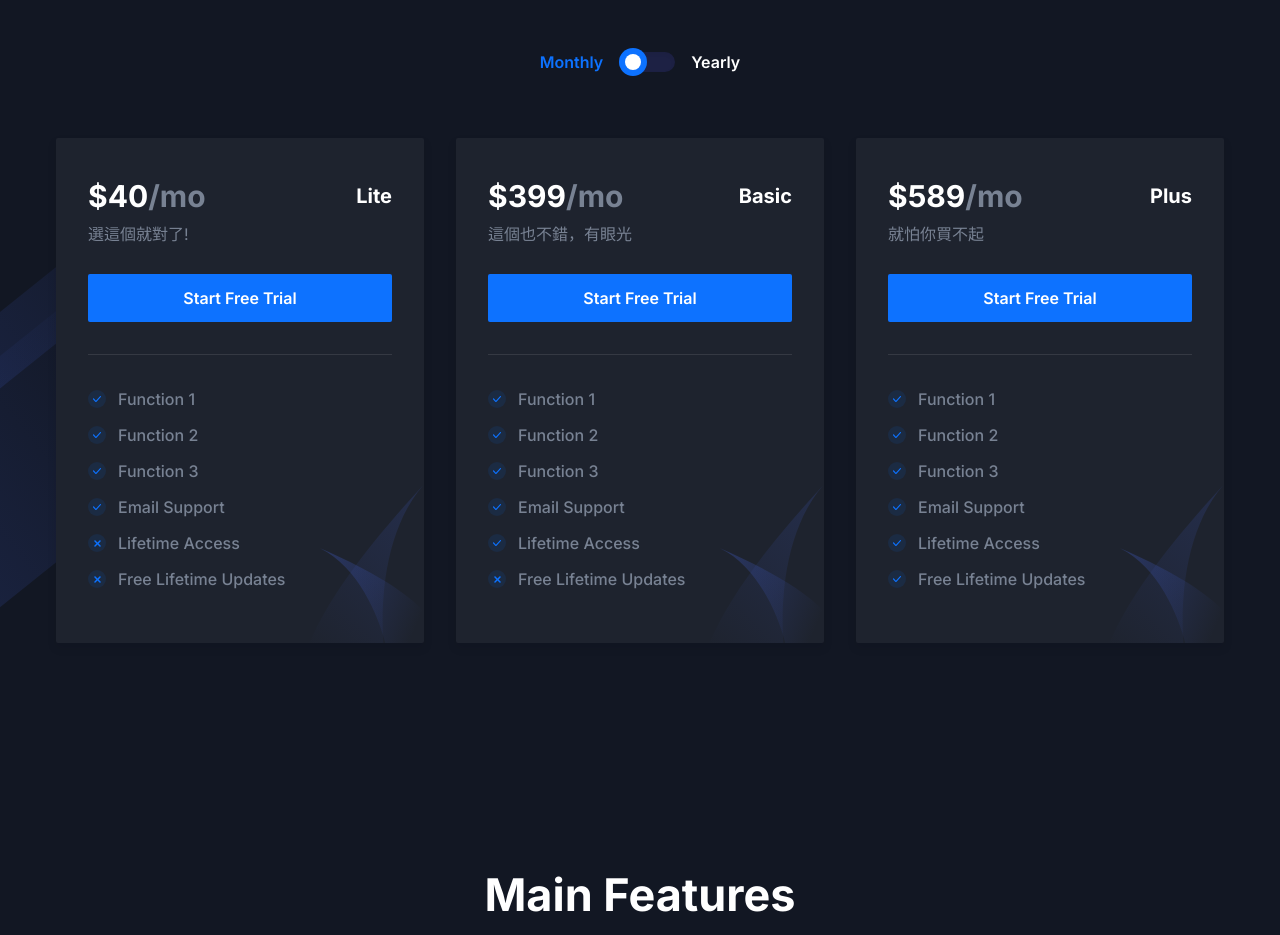
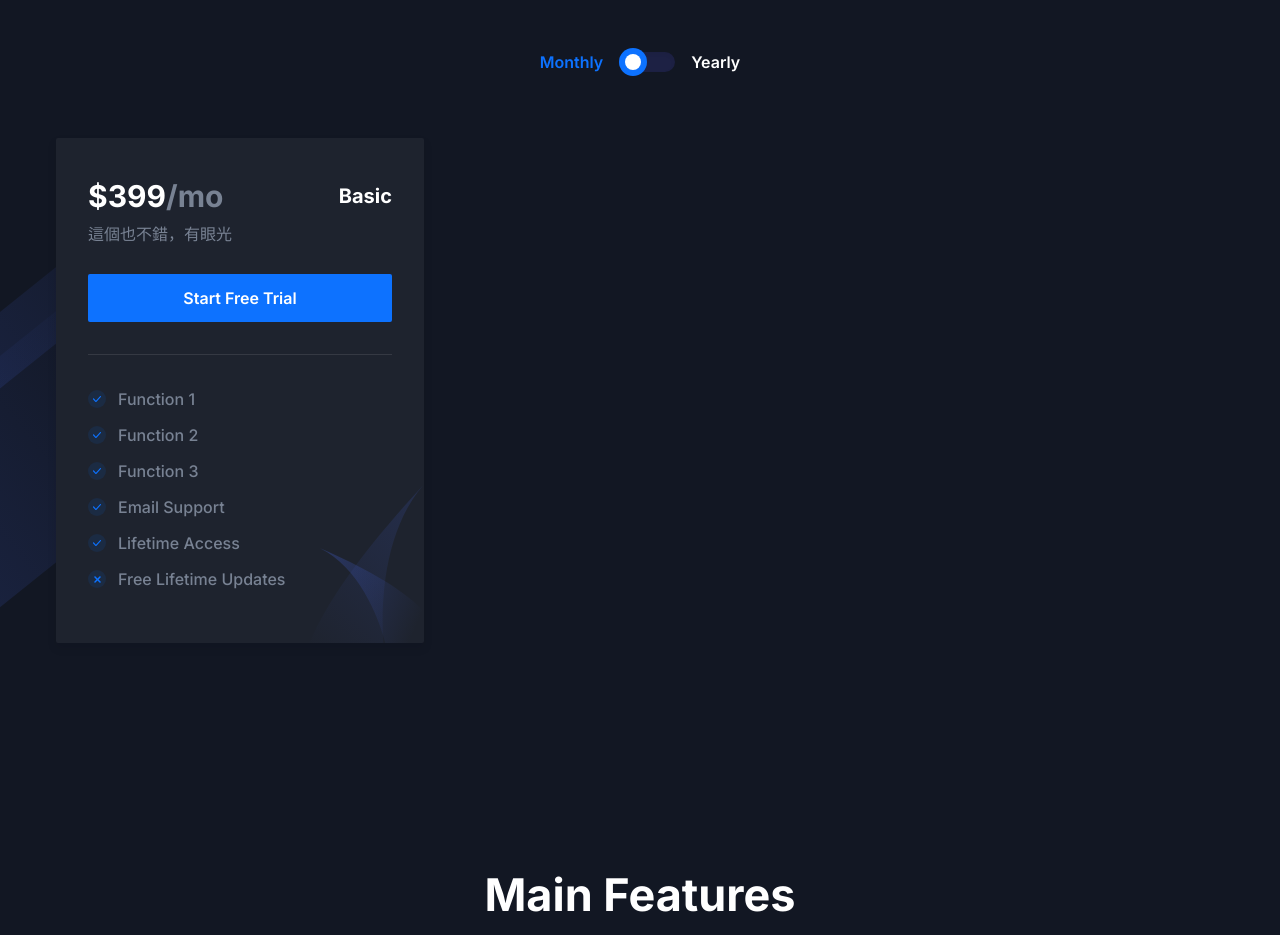
Before and after one commit to IAMongmong/1121_NTUFC_Final_github, a Next.js app: page / in a window 1280 px wide. Shown: the part 820-1755 px from the top of the page. Built offline with nearby package versions, Linux system fonts and the light colour scheme.

Commit message:
Only one subscription plan

```diff
--- a/components/Hero/index.tsx
+++ b/components/Hero/index.tsx
@@ -22,7 +22,7 @@ const Hero = () => {
                 </p>
                 <div className="flex flex-col items-center justify-center space-y-4 sm:flex-row sm:space-x-4 sm:space-y-0">
                   <Link
-                    href="https://1121-ntufc-final-github.vercel.app/"
+                    href="https://1121-ntufc-final-github.vercel.app/component/pricing"
                     className="rounded-sm bg-primary px-8 py-4 text-base font-semibold text-white duration-300 ease-in-out hover:bg-primary/80"
                   >
                     🔥 Subscribe
--- a/components/Pricing/index.tsx
+++ b/components/Pricing/index.tsx
@@ -58,7 +58,7 @@ const Pricing = () => {
         </div>
 
         <div className="grid grid-cols-1 gap-x-8 gap-y-10 md:grid-cols-2 lg:grid-cols-3">
-          <PricingBox
+          {/* <PricingBox
             packageName="Lite"
             price={isMonthly ? "40" : "120"}
             duration={isMonthly ? "mo" : "yr"}
@@ -70,7 +70,7 @@ const Pricing = () => {
             <OfferList text="Email Support" status="active" />
             <OfferList text="Lifetime Access" status="inactive" />
             <OfferList text="Free Lifetime Updates" status="inactive" />
-          </PricingBox>
+          </PricingBox> */}
           <PricingBox
             packageName="Basic"
             price={isMonthly ? "399" : "789"}
@@ -84,7 +84,7 @@ const Pricing = () => {
             <OfferList text="Lifetime Access" status="active" />
             <OfferList text="Free Lifetime Updates" status="inactive" />
           </PricingBox>
-          <PricingBox
+          {/* <PricingBox
             packageName="Plus"
             price={isMonthly ? "589" : "999"}
             duration={isMonthly ? "mo" : "yr"}
@@ -96,7 +96,7 @@ const Pricing = () => {
             <OfferList text="Email Support" status="active" />
             <OfferList text="Lifetime Access" status="active" />
             <OfferList text="Free Lifetime Updates" status="active" />
-          </PricingBox>
+          </PricingBox> */}
         </div>
       </div>
 
```
